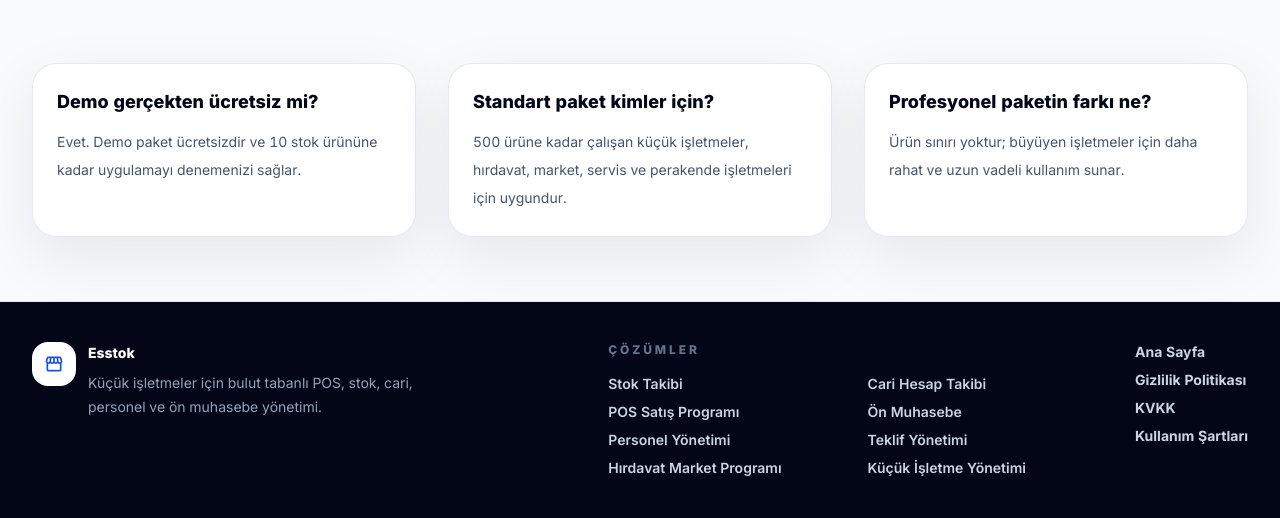
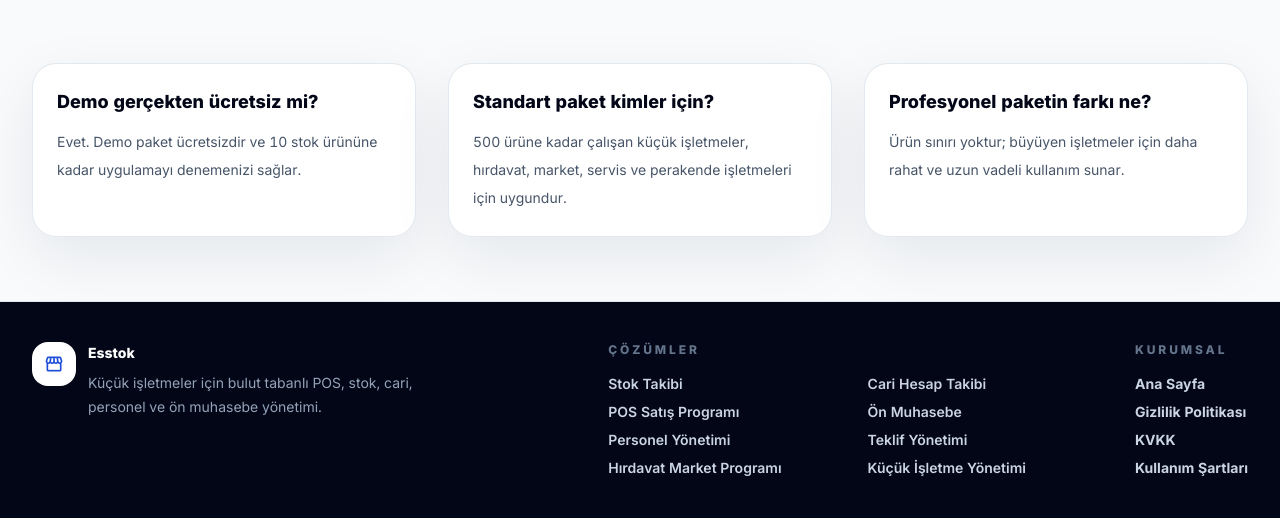
Before and after one commit to mehmetdurna-commits/stok-cari-takip, a Flask app: page /fiyatlar in a window 1280 px wide. Shown: the part 1477-1995 px from the top of the page. Run offline with Flask 3, Linux system fonts and the light colour scheme; some libraries are stand-ins or nearby versions.

Commit message:
Footer kurumsal basligini ekle

```diff
--- a/templates/public_pricing.html
+++ b/templates/public_pricing.html
@@ -213,11 +213,14 @@
                     {% endfor %}
                 </div>
             </div>
-            <div class="flex flex-col gap-2 text-sm font-bold text-slate-300 sm:flex-row sm:flex-wrap lg:flex-col lg:items-start">
-                <a href="{{ url_for('index') }}" class="hover:text-white">Ana Sayfa</a>
-                <a href="{{ url_for('privacy_page') }}" class="hover:text-white">Gizlilik Politikası</a>
-                <a href="{{ url_for('kvkk_page') }}" class="hover:text-white">KVKK</a>
-                <a href="{{ url_for('terms_page') }}" class="hover:text-white">Kullanım Şartları</a>
+            <div>
+                <p class="text-xs font-black uppercase tracking-[0.24em] text-slate-500">Kurumsal</p>
+                <div class="mt-4 flex flex-col gap-2 text-sm font-bold text-slate-300 sm:flex-row sm:flex-wrap lg:flex-col lg:items-start">
+                    <a href="{{ url_for('index') }}" class="hover:text-white">Ana Sayfa</a>
+                    <a href="{{ url_for('privacy_page') }}" class="hover:text-white">Gizlilik Politikası</a>
+                    <a href="{{ url_for('kvkk_page') }}" class="hover:text-white">KVKK</a>
+                    <a href="{{ url_for('terms_page') }}" class="hover:text-white">Kullanım Şartları</a>
+                </div>
             </div>
         </div>
     </footer>
```
Also changed, not shown: templates/public_landing.html (+8 -5 lines).
